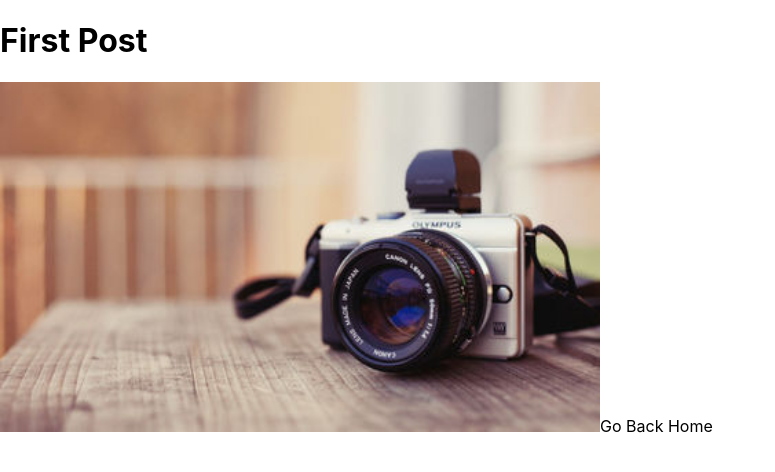
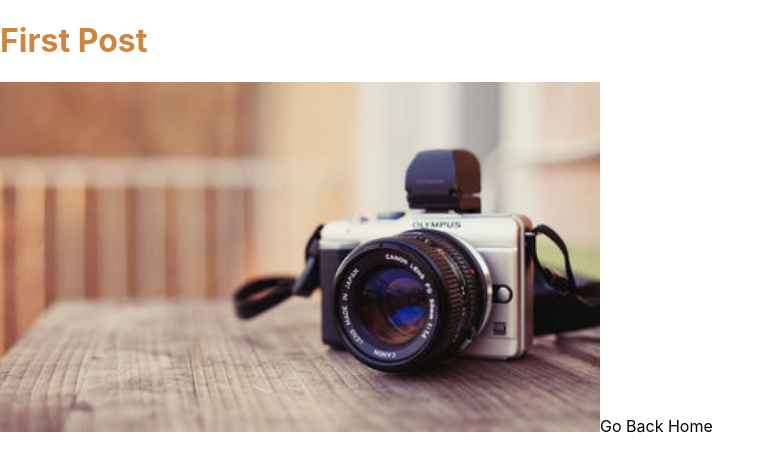
Before and after one commit to johaolopz/nextJsProjectVs1, a Next.js app: page /blog/firstPost in a window 1280 px wide. Shown: the top 472 px of the page, without its empty margins (0-775 px from the left). Built offline with nearby package versions, Linux system fonts and the light colour scheme.

Commit message:
global css changes

```diff
--- a/styles/globals.css
+++ b/styles/globals.css
@@ -14,3 +14,7 @@ a {
 * {
   box-sizing: border-box;
 }
+
+h1{
+  color: peru
+}
```
